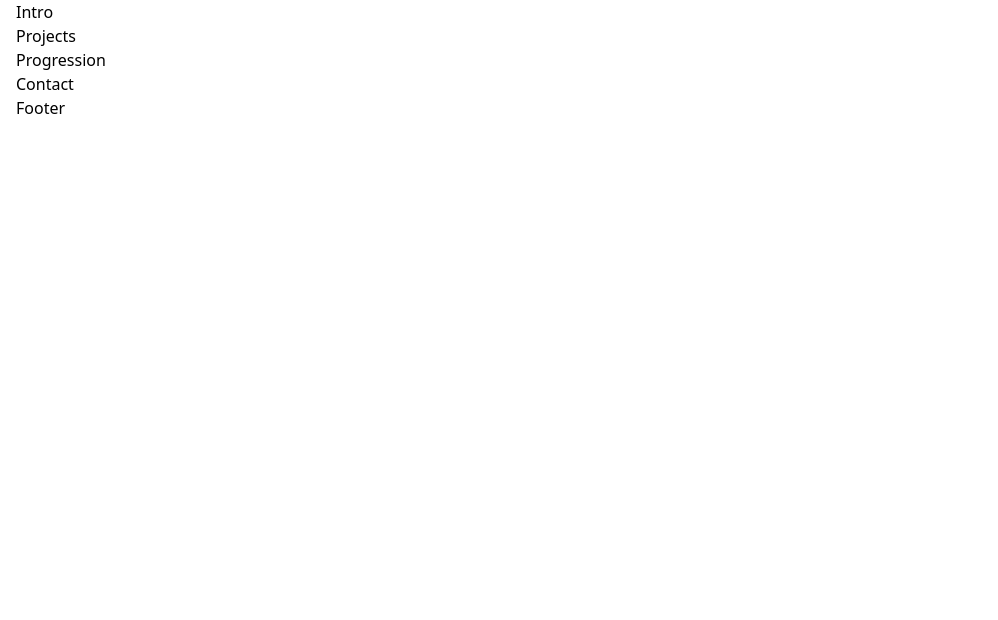
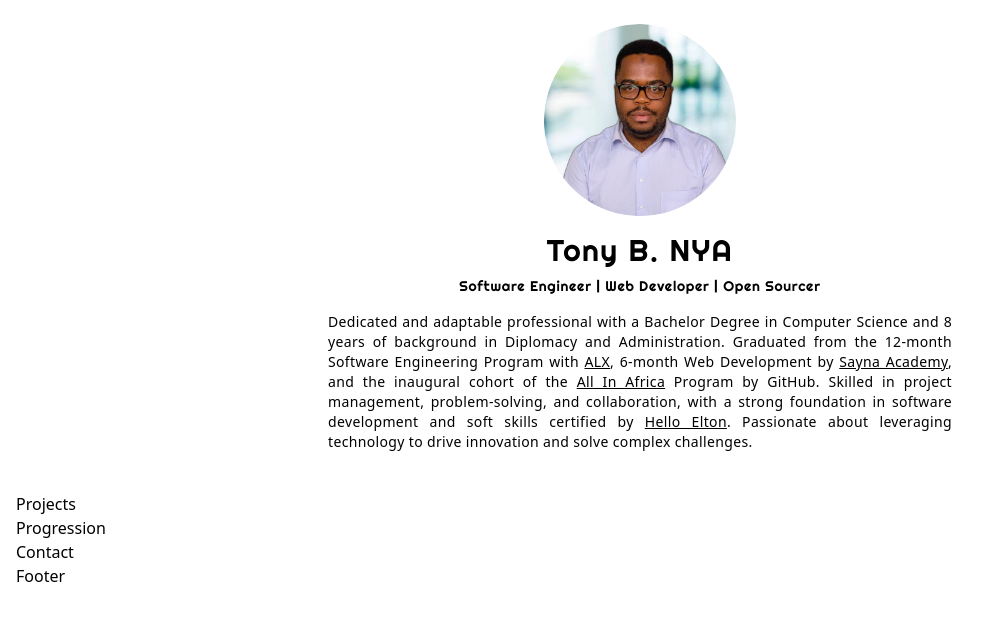
Before and after one commit to tonybnya/portfolio, a React (Vite) app: page / in a window 1280 px wide. Shown: the top 620 px of the page, without its empty margins (0-998 px from the left). Built offline with nearby package versions, Linux system fonts and the light colour scheme.

Commit message:
feat: add Intro component

```diff
--- a/src/App.jsx
+++ b/src/App.jsx
@@ -7,7 +7,7 @@ import Footer from './components/Footer'
 
 function App() {
   return (
-    <div className='container mx-auto px-4'>
+    <div className='container mx-auto px-4 max-sm:px-6'>
       <Intro />
       <Projects />
       <Progression />
--- a/src/components/Intro.jsx
+++ b/src/components/Intro.jsx
@@ -1,8 +1,16 @@
 import React from 'react'
+import profile from '/assets/profile.png'
 
 function Intro() {
   return (
-    <div>Intro</div>
+    <div className='flex flex-col justify-center items-center py-6 w-2/4 mx-auto max-sm:w-full'>
+        <img src={profile} alt="profile" className='inline-block w-48 max-sm:w-32 pb-4 shadow-inner shadow-transparent saturate-100 rounded-full' />
+        <h1 className='font-righteous text-5xl tracking-wider md:text-3xl max-sm:text-2xl'>Tony B. NYA</h1>
+        <h3 className='font-righteous text-xl font-medium tracking-wider pt-2 md:text-sm max-sm:text-xs'>Software Engineer | Web Developer | Open Sourcer </h3>
+          <p className="text-justify py-4 font-light text-sm tracking-wide max-sm:text-xs">
+             Dedicated and adaptable professional with a Bachelor Degree in Computer Science and 8 years of background in Diplomacy and Administration. Graduated from the 12-month Software Engineering Program with <a className='underline' href="https://www.alxafrica.com">ALX</a>, 6-month Web Development by <a className='underline' href="https://sayna.io">Sayna Academy</a>, and the inaugural cohort of the <a className='underline' href="https://github.blog/2023-10-09-skilling-african-developers-through-all-in-africa/">All In Africa</a> Program by GitHub. Skilled in project management, problem-solving, and collaboration, with a strong foundation in software development and soft skills certified by <a className='underline' href="https://www.helloelton.com">Hello Elton</a>. Passionate about leveraging technology to drive innovation and solve complex challenges.
+        </p>
+    </div>
   )
 }
 
```
